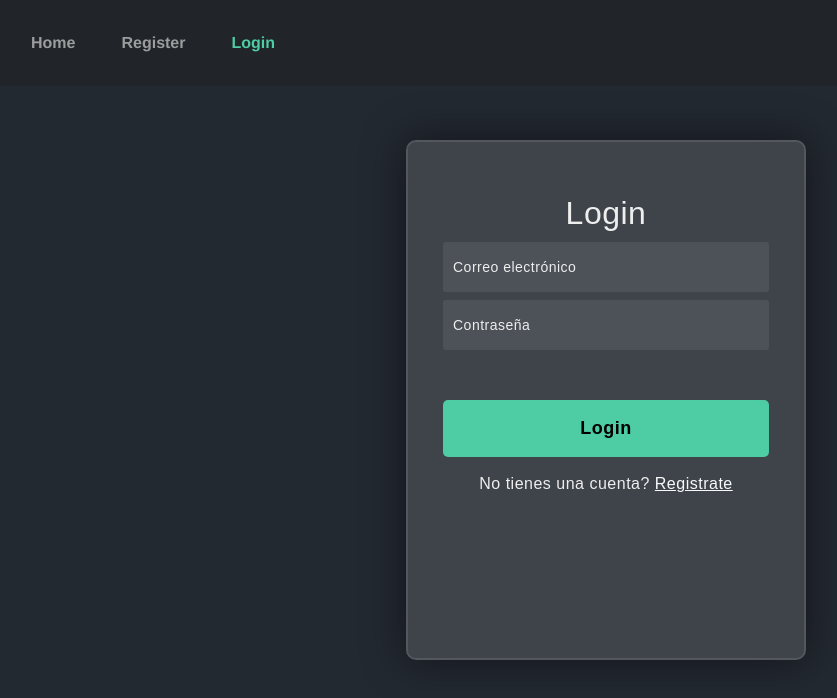
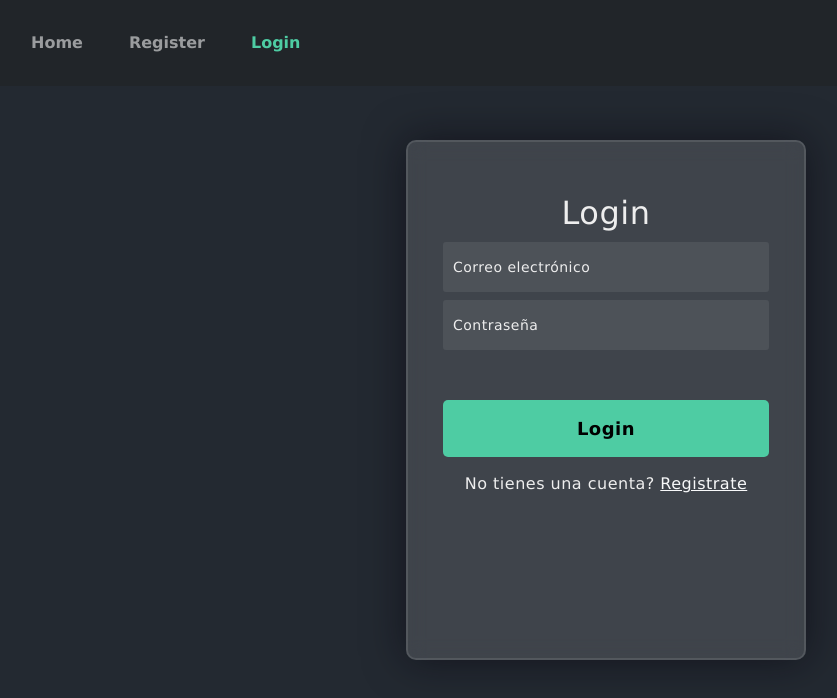
Before and after one commit to nicolas-castaneda/sistema-reserva-estacionamiento, a Vue app in the folder frontend/sre/: page /login in a window 1280 px wide. Shown: the top 698 px of the page, without its empty margins (34-871 px from the left). Built offline with nearby package versions, Linux system fonts and the light colour scheme.

Commit message:
generalización de fuente

```diff
--- a/frontend/sre/src/App.vue
+++ b/frontend/sre/src/App.vue
@@ -46,7 +46,7 @@ export default {
 
 <style>
 #app {
-  font-family: Avenir, Helvetica, Arial, sans-serif;
+  font-family: Verdana, Geneva, sans-serif;
   -webkit-font-smoothing: antialiased;
   -moz-osx-font-smoothing: grayscale;
   --main-color: #4ecca3;
--- a/frontend/sre/src/views/autos.vue
+++ b/frontend/sre/src/views/autos.vue
@@ -286,4 +286,8 @@ export default {
 };
 </script>
 
-<style></style>
+<style scoped>
+label {
+  color: black !important;
+}
+</style>
--- a/frontend/sre/src/views/error_404.vue
+++ b/frontend/sre/src/views/error_404.vue
@@ -42,7 +42,6 @@ h1 {
   font-weight: bold;
   margin: 1em;
   margin: 0.9%;
-  font-family: georgia, "Times New Roman", Times, serif;
 }
 
 img {
--- a/frontend/sre/src/views/error_405.vue
+++ b/frontend/sre/src/views/error_405.vue
@@ -54,7 +54,6 @@ setInterval(devolverInicio, 10000);
 div {
   color: white;
   margin: 0.9%;
-  font-family: georgia, "Times New Roman", Times, serif;
 }
 
 p {
@@ -68,7 +67,6 @@ h1 {
   font-weight: bold;
   margin: 1em;
   margin: 0.9%;
-  font-family: georgia, "Times New Roman", Times, serif;
 }
 
 footer {
@@ -87,7 +85,6 @@ img {
 }
 
 body {
-  font-family: georgia, "Times New Roman", Times, serif;
   color: white;
   font-size: 1.2rem;
   line-height: 1.6em;
--- a/frontend/sre/src/views/error_500.vue
+++ b/frontend/sre/src/views/error_500.vue
@@ -54,7 +54,6 @@ setInterval(devolverInicio, 10000);
 div {
   color: white;
   margin: 0.9%;
-  font-family: georgia, "Times New Roman", Times, serif;
 }
 
 p {
@@ -68,7 +67,6 @@ h1 {
   font-weight: bold;
   margin: 1em;
   margin: 0.9%;
-  font-family: georgia, "Times New Roman", Times, serif;
 }
 
 footer {
@@ -87,7 +85,6 @@ img {
 }
 
 body {
-  font-family: georgia, "Times New Roman", Times, serif;
   color: white;
   font-size: 1.2rem;
   line-height: 1.6em;
--- a/frontend/sre/src/views/error_503.vue
+++ b/frontend/sre/src/views/error_503.vue
@@ -54,7 +54,6 @@ setInterval(devolverInicio, 10000);
 div {
   color: white;
   margin: 0.9%;
-  font-family: georgia, "Times New Roman", Times, serif;
 }
 
 p {
@@ -68,7 +67,6 @@ h1 {
   font-weight: bold;
   margin: 1em;
   margin: 0.9%;
-  font-family: georgia, "Times New Roman", Times, serif;
 }
 
 footer {
@@ -87,7 +85,6 @@ img {
 }
 
 body {
-  font-family: georgia, "Times New Roman", Times, serif;
   color: white;
   font-size: 1.2rem;
   line-height: 1.6em;
--- a/frontend/sre/src/views/estacionamiento.vue
+++ b/frontend/sre/src/views/estacionamiento.vue
@@ -454,6 +454,5 @@ export default {
 
 label {
   color: black !important;
-  font-family: georgia, "Times New Roman", Times, serif;
 }
 </style>
--- a/frontend/sre/src/views/login.vue
+++ b/frontend/sre/src/views/login.vue
@@ -93,7 +93,6 @@ form {
   padding: 50px 35px;
 }
 form * {
-  font-family: "Poppins", sans-serif;
   letter-spacing: 0.5px;
   outline: none;
   border: none;
--- a/frontend/sre/src/views/register.vue
+++ b/frontend/sre/src/views/register.vue
@@ -125,7 +125,6 @@ form {
   padding: 50px 35px;
 }
 form * {
-  font-family: "Poppins", sans-serif;
   letter-spacing: 0.5px;
   outline: none;
   border: none;
```
